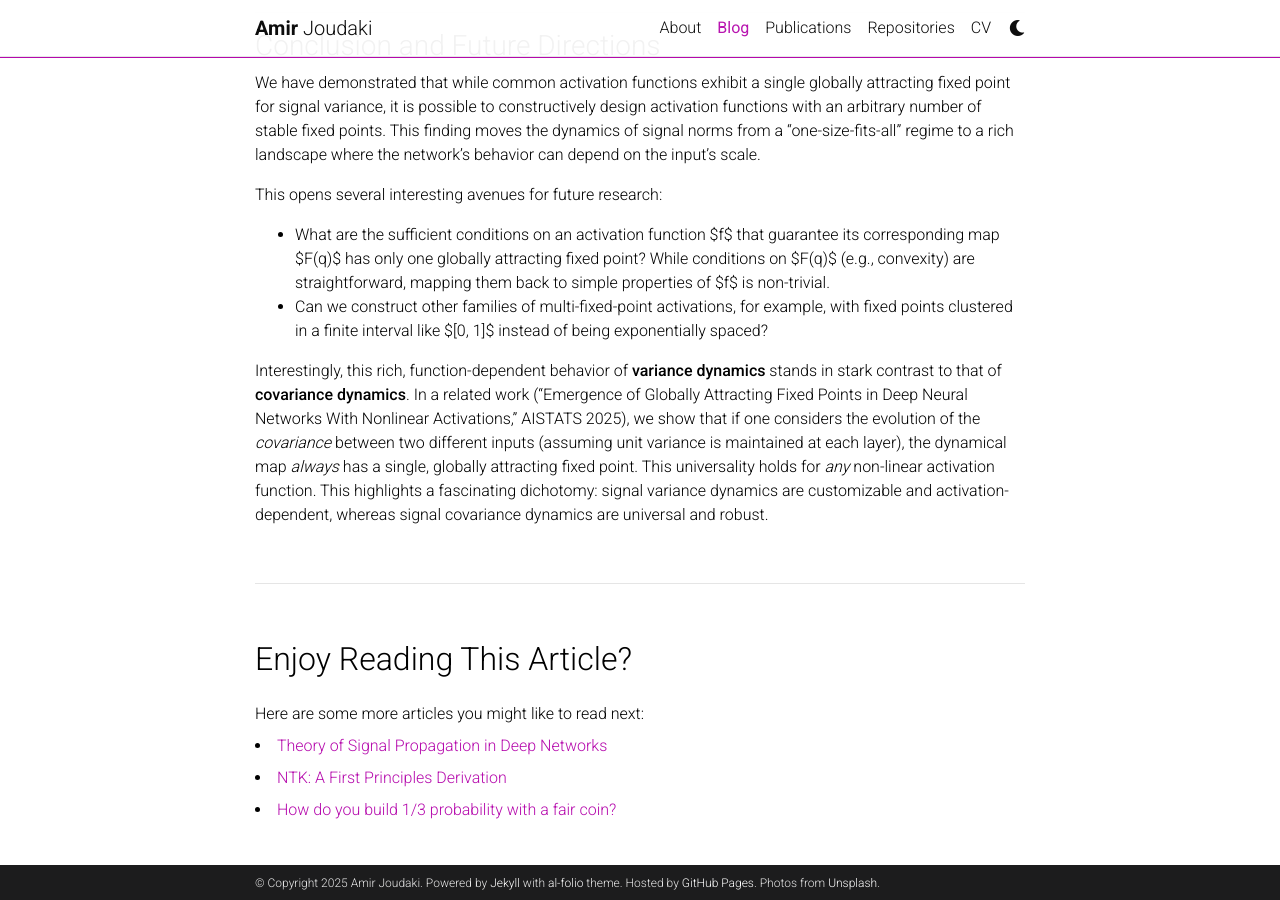
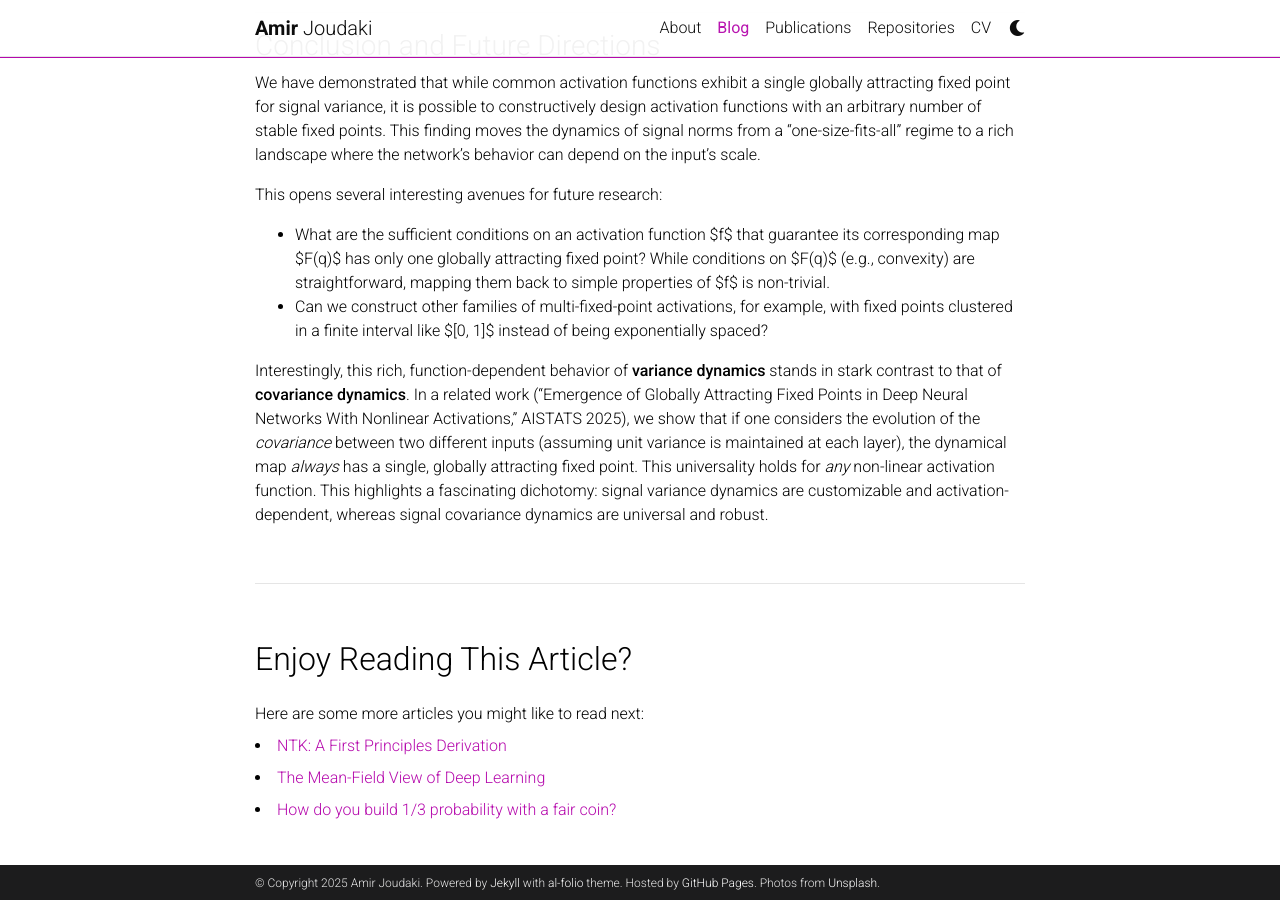
Before and after one commit to ajoudaki/ajoudaki.github.io, a Jekyll site: the page built from _posts/2025-07-01-variance-stability.md, in a window 1280 px wide and 900 px high, scrolled down 4035 px. Built offline with Jekyll 4.4.1, drawn with Linux system fonts in a browser that asks for light colours; comment, search, counter and statistics services are not loaded; a style sheet for code colours, icons or effects is not loaded; some of the changed lines change nothing that is shown.

Commit message:
update to the post

```diff
--- a/_posts/2025-07-13-signal-propagation.md
+++ b/_posts/2025-07-13-mean-field.md
@@ -1,6 +1,6 @@
 ---
 layout: distill
-title: "Theory of Signal Propagation in Deep Networks"
+title: "The Mean-Field View of Deep Learning"
 description: A review of the most important papers in theory of signal propagation
 date: 2025-07-13
 tags: deep-learning theory signal-propagation neural-tangent-kernel
@@ -14,22 +14,47 @@
 bibliography: refs.bib
 
 toc:
-  - name: "Setup"
-  - name: "The Foundational Problem: Vanishing and Exploding Gradients"
-    subsections:
-      - name: "LSTM: A Solution for Recurrent Networks"
-      - name: "Glorot & Bengio Initialization for Feedforward Networks"
+  - name: "Preliminary"
+  - name: "Why Mean Field?"
+  - ame: "LSTM: A Solution for Recurrent Networks"
+  - name: "Glorot & Bengio Initialization for Feedforward Networks"
   - name: "Deep Signal Propagation and the Edge of Chaos"
   - name: "Bayesian Prediction with the NNGP"
   - name: "The Neural Tangent Kernel: Dynamics of Training"
 
 ---
 
-### Setup
+### Intro
 
-The research journey to understand signal propagation has revealed profound connections between network architecture, random matrix theory, and classical kernel methods. We build this theory from the ground up, starting with the initial problem, moving to a mean-field description of signal propagation, and culminating in the modern understanding of infinite-width networks as kernel machines governed by the Neural Tangent Kernel (NTK).
+This post is dedicated to a review of the most classical results in theory of deep neural networks from the point of view of infintely wide networks, aka the mean field regime. Mean-field study of neural networks focuses on studying the macro-statistical properties of neural networks, when width or number of features converges to infinity. This approach originates from statistical physics, where study of macrostatistics of molecules and atoms is a lot more effective in explaining them rather than modeling each one individually. Mean field analysis of neural networks dates back at least two decades, appearing in the first introduction of LSTM paper.
 
-Let's establish a consistent set of symbols for our discussion.
+As itme went on, it also encompassed also study of neural kerenel (aka NNGP or conjugate kerneel, defined below). The field experienced a sudden jump with NTK paper, because it suddenly expanded the scope from initializatoin to the entire training dynamics. This result was later found out to be an over simplification of the true training dynamics of neural networks. Lazy regime, which was coined later about the learning regime that NTK operates in, was found to be an undesirable regime to operate in, and quite far from optimal regime that a network should operate in. Later, another mean field regime was discovered that maintained the deterministic limiting behavior of NTK, but with determinstic updates to the kernel.
+
+I have covered some papers already and will try to improve the blog post and add more papers as I read them. Before we delve into these classical studies and more technical details, us take a step back and ask a few philosophical questions.
+
+
+### Why Mean Field?
+
+Let us start with the most basic question:
+
+> Why are we interested in a mean field view of neural networks?
+
+This is an almost philosophical question. Arguably the primary and historical motivation behind mean field analysis was the same as it was for statistical physics, which is to view systems with many highily complex and random parts, from a macro-statistical deterministic point of view. In other words, the primary motivation is to simply make sense of complicated things. However, I would argue that a second motivation for this type of analysis has emerged that is distinct from the physics-inspired approaches. The two prominent mean field learning regimes, ie, NTK lazy regime and muP feature learning regimes, are deterministic. In other words, the secondary philosophical goal of these analyses is to have a nueral computation model that is deterministic, and not dependent on the inital randomness. In other words, as the width or feature size grows, the effect of different sources of randomness is completely cancelled out during training, and  training dynamics, with regard to kernel and output predictions, becomes entirely deterministic This leads us to the second question:
+
+> Why are we interested in an determinstic model for neural computation in the limit?
+
+Let us go back to the only existing rigorous model of computation, ie, Turing machines. For decades if not centries, algorithms and calculators existed in various primitive forms, but before invention of Turing machines they were in a kind of vaccum. But after inception of Turing machines are an idealized and fully theoretical model of computattion, they paved the way for a decades-long effort to implement this machine and optimize it.
+
+From a very high level point of view, we can view all our engineering and building efforts as making practical compromises between cost and accuracy. This is simply inconcievable without a model of computation.  For example, the idealized Turing has unlimited memory and unlimited precision, and does not have to worry about errors in reading or writing, or its memory being wiped off. But when building real computers, we have to think carefully about the cost-benefits of all these details, with the ideal Turing machine as a backdrop for our analysis. Note that if we don't ahve such a an idealized model, we also have no precise notion of compromise or trade-offs neither. This lack of precise notion of approximation makes the engineering process much more messy and challenging.
+
+Taking this analogy to neural networks, we strive for an idealized model of computation that is as powerful as possible, and any finite size models are approximations of it.  Equipped with an idealized model of computation for neural networks, we can start thinking about how various choices, namely size of the model, in the context of cost-accuracy trade-offs. In other words, knowing that the idealized system is the maximum capacity we can hope for, we aim to approximate that idealized model with as little resources as possible.
+
+Despite the amazing progress of the last 1-1.5 decades of research, there are so many deep and fascinating questions that remain fully open. First, the question of finite vs mean field analses still remains a hot and not fully resolved area. But even deeper and more open are questions about learning. While the muP regime does lead to deterministic learning regime, it does not tell us what features are we learning, or how do we converge to solutions such that we don't overfit.
+
+### Preliminary
+
+One of the challenges I had while reading these papers was the constant changing of symbols and notations. So I thought introducing and using a consistent notation will go a long way to make them more readable.
+
 
 **Definition (Network Architecture).** A fully-connected network has $$L$$ hidden layers, indexed $$l=0$$ (input) to $$L+1$$ (output).
 - $$n_l$$: The number of neurons (width) at layer $$l$$.
```
